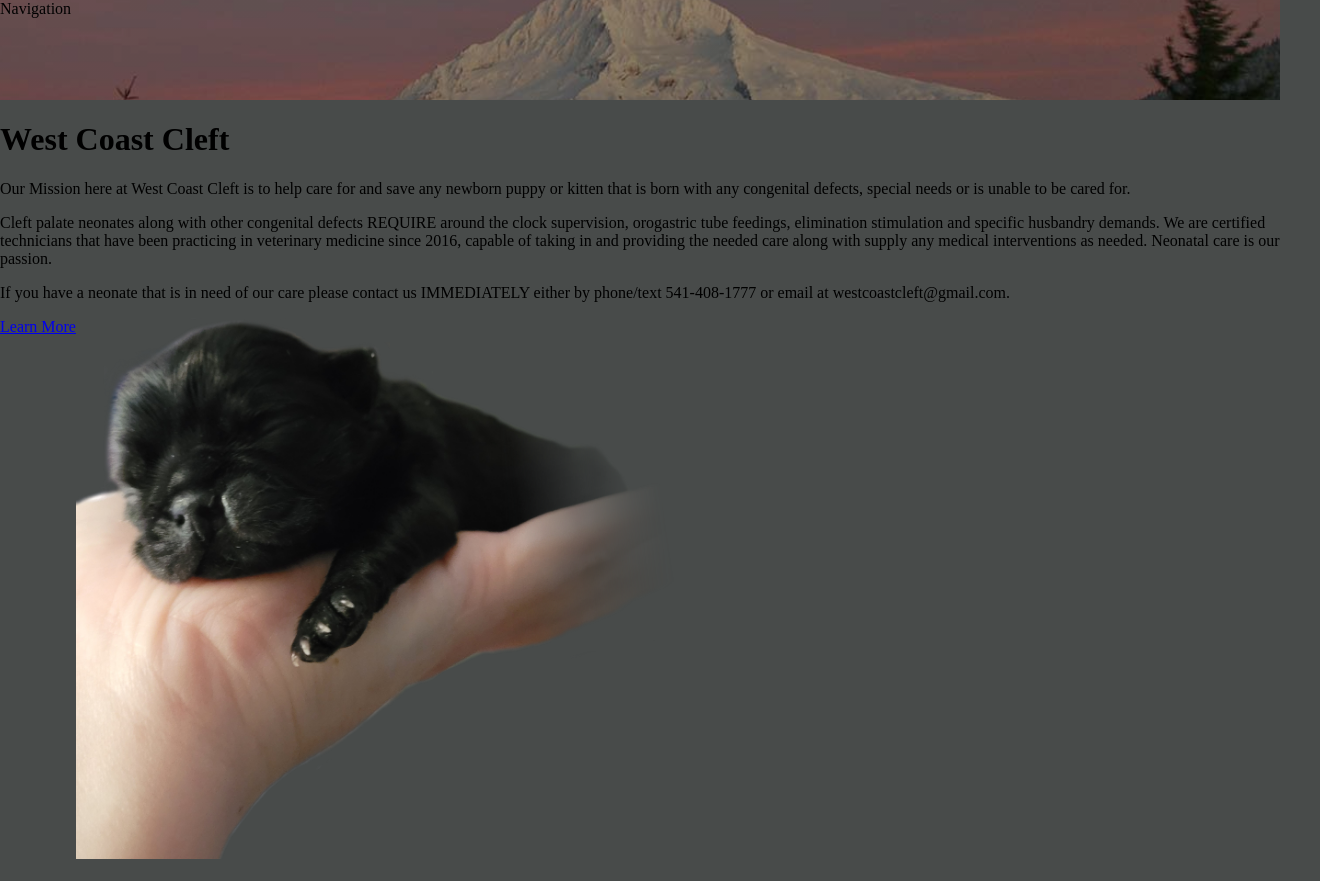
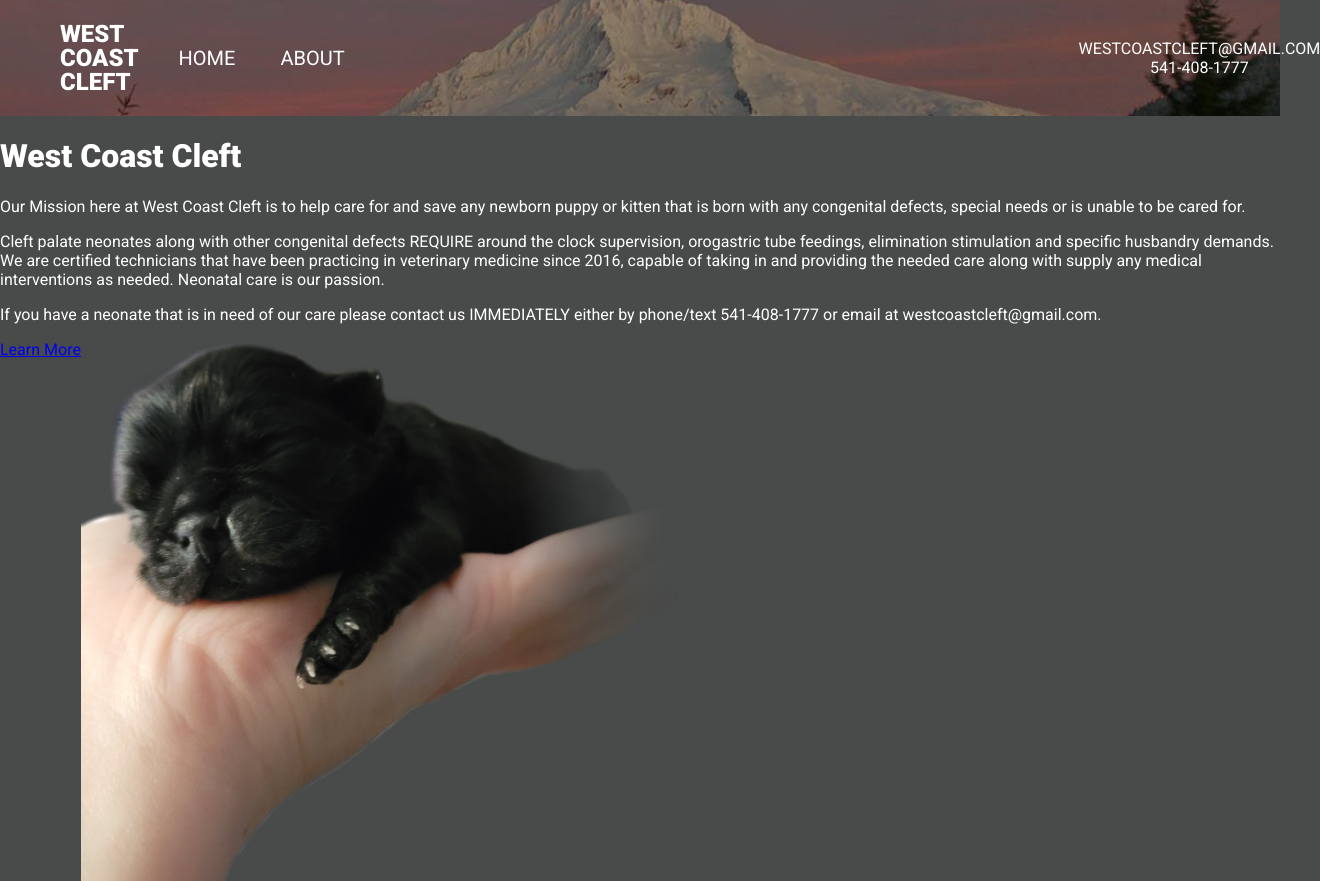
Before and after one commit to cburnjohnson/west-coast-cleft, a Gatsby site: page / in a window 1280 px wide. Shown: the whole page, 1320 px wide, since content can reach past the window. Before the commit the page ends 859 px from the top, so only its background shows below. Built offline with nearby package versions, Linux system fonts and the light colour scheme; Gatsby itself is replaced by a stand-in of ours.

Commit message:
navbar styling

```diff
--- a/src/components/layout/Navbar.js
+++ b/src/components/layout/Navbar.js
@@ -3,7 +3,19 @@ import React from 'react';
 function Navbar() {
   return (
     <div className="navbar">
-      <div className="navbar-layer"></div>Navigation
+      <div className="navbar-layer"></div>
+      <div className="nav-logo">
+        WEST<span>COAST</span>
+        <span>CLEFT</span>
+      </div>
+      <ul className="nav-links">
+        <li>Home</li>
+        <li>About</li>
+      </ul>
+      <div className="nav-contact">
+        <div>Westcoastcleft@gmail.com</div>
+        <div>541-408-1777</div>
+      </div>
     </div>
   );
 }
--- a/src/styles/main.scss
+++ b/src/styles/main.scss
@@ -1,3 +1,5 @@
+@import url('https://fonts.googleapis.com/css2?family=Roboto:wght@400;900&display=swap');
+
 // Constant colors
 $primary-bg: #484b4a;
 $white: #fff;
@@ -10,14 +12,46 @@ body {
   padding: 0;
   box-sizing: border-box;
   background-color: $primary-bg;
+  font-family: 'Roboto', sans-serif;
+  color: $white;
 }
 
 // Navbar Styling
 .navbar {
-  min-height: 100px;
+  min-height: 116px;
   background: linear-gradient(0deg, #00000040, #00000040 100%),
     url('../images/navbar-bg.png') no-repeat center center;
   position: relative;
+  display: flex;
+  justify-content: space-between;
+  align-items: center;
+  padding: 0 60px;
+  z-index: 1;
+  text-transform: uppercase;
+
+  .nav-logo {
+    font-size: 24px;
+    font-weight: 900;
+    line-height: 1em;
+    span {
+      display: block;
+    }
+  }
+
+  .nav-links {
+    min-width: 900px;
+    display: flex;
+    list-style: none;
+    font-size: 20px;
+
+    li {
+      margin-right: 2.25em;
+    }
+  }
+
+  .nav-contact {
+    text-align: center;
+  }
 }
 
 .navbar-layer {
@@ -27,4 +61,5 @@ body {
   left: 0;
   width: 100%;
   height: 100%;
+  z-index: -1;
 }
```
Also changed, not shown: src/styles/main.css, 1 other file.
